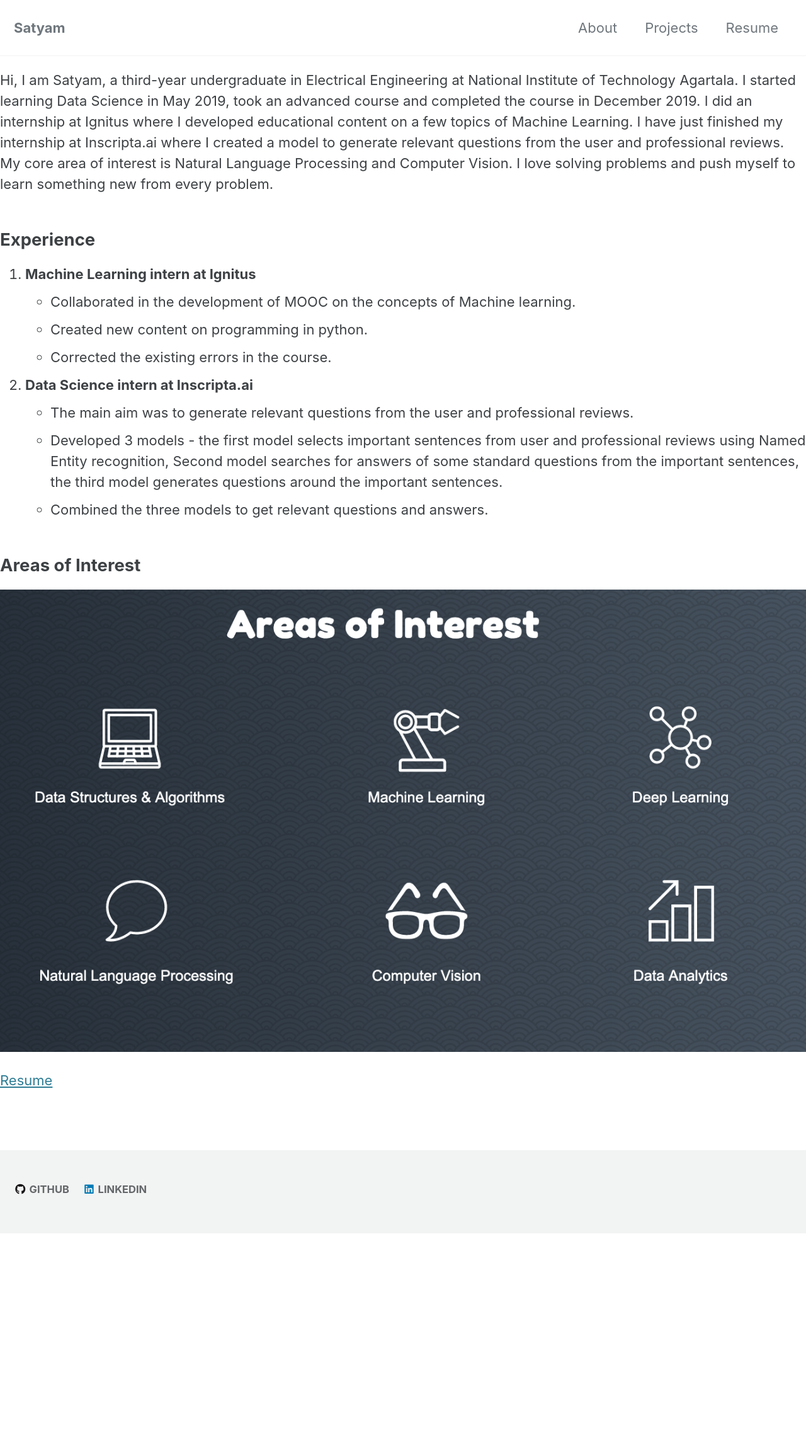
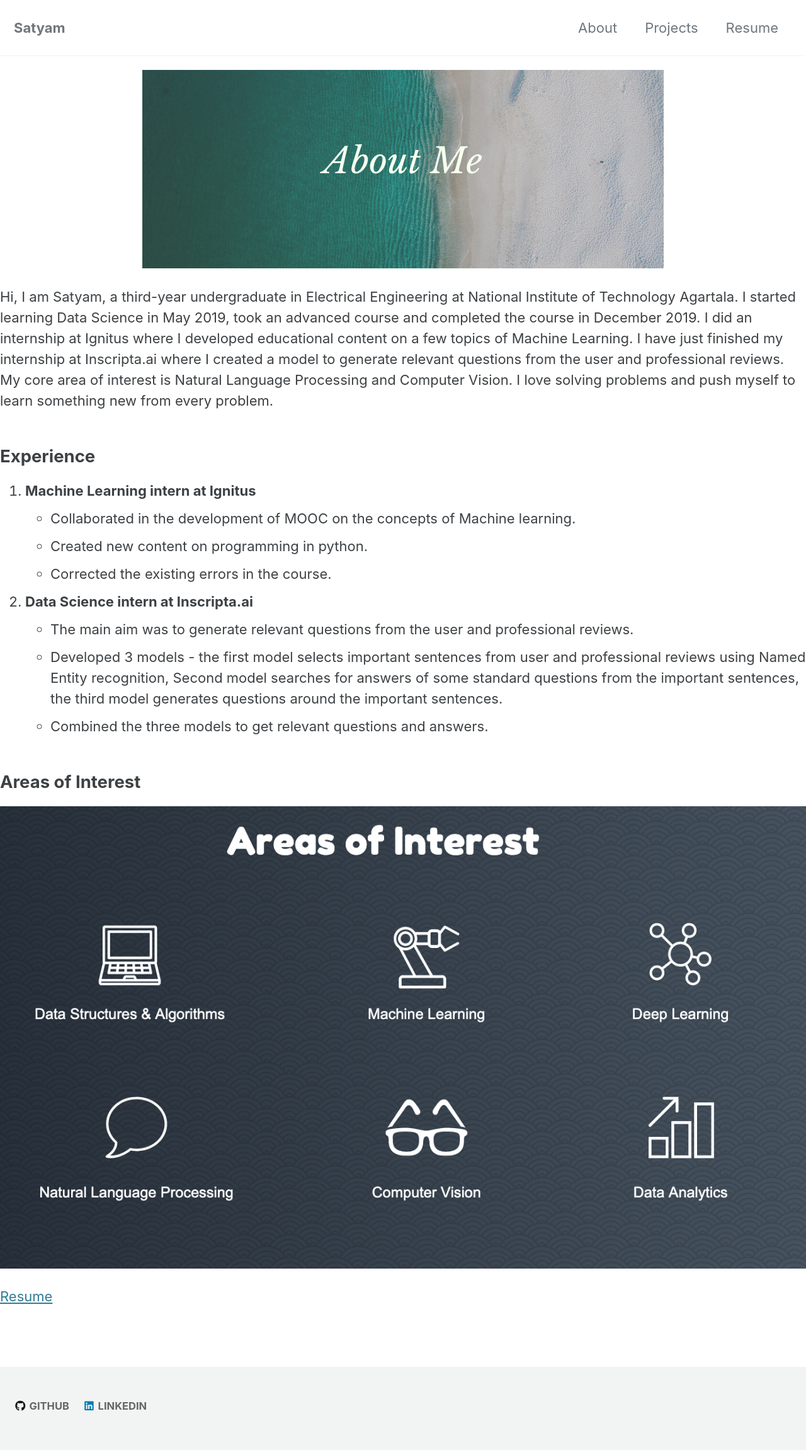
Before and after one commit to Satyam0062/satyam0062.github.io, a Jekyll site: the page built from _pages/about.md, in a window 1280 px wide. Shown: the whole page at 63% size. Built offline with Jekyll 4.4.1, drawn with Linux system fonts in a browser that asks for light colours; cached includes are drawn as plain includes; nearby versions of some CDN libraries; our own code applies the rules of GitHub Pages for plain Markdown files; before the commit the page ends 1958 px from its top, so only the background shows below that.

Commit message:
Modified file

```diff
--- a/_pages/about.md
+++ b/_pages/about.md
@@ -1,11 +1,10 @@
 ---
 title: "Personal Details"
 permalink: /about/
-header:
-  author_profile: true
-  image: "/images/About/about.jpg"
+
 
 ---
+![image-center](/images/About/about.jpg){: .align-center}
 
 Hi, I am Satyam, a third-year undergraduate in Electrical Engineering at National
 Institute of Technology Agartala. I started learning Data Science in May 2019,
```
